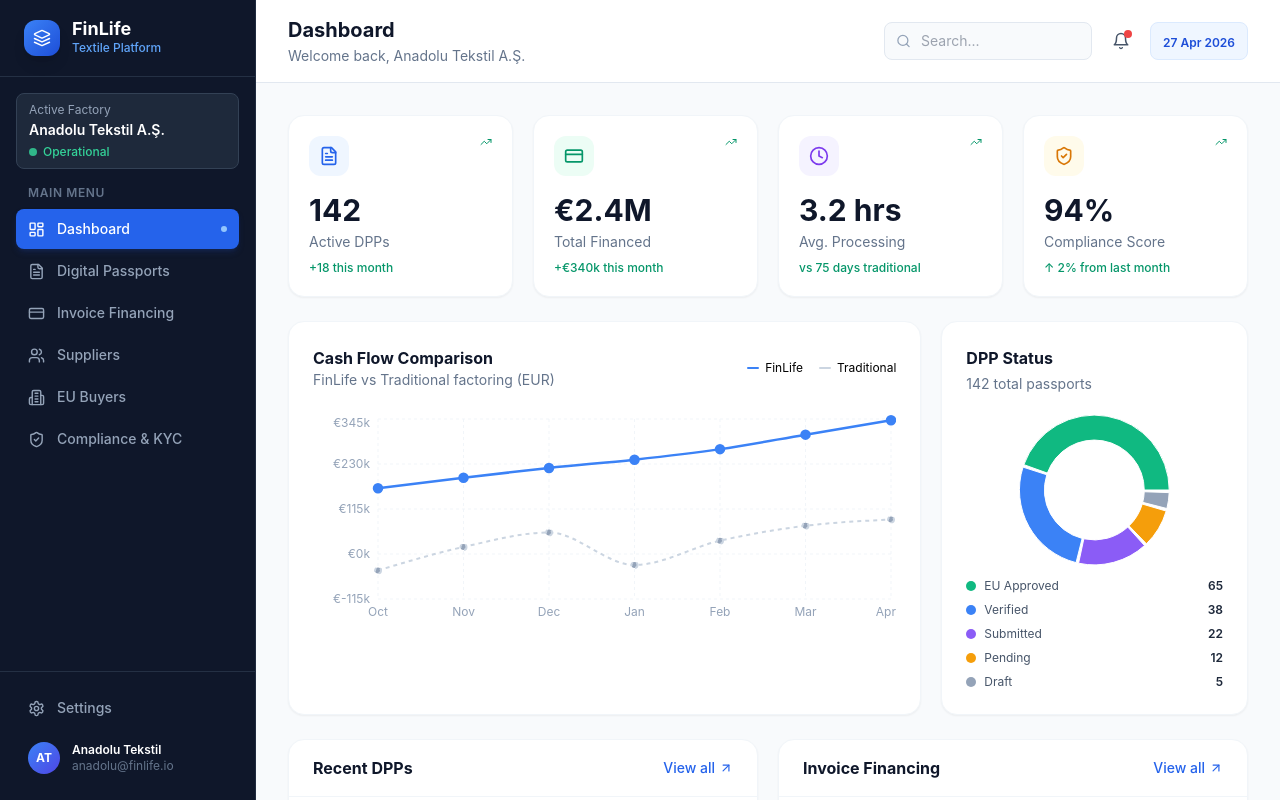
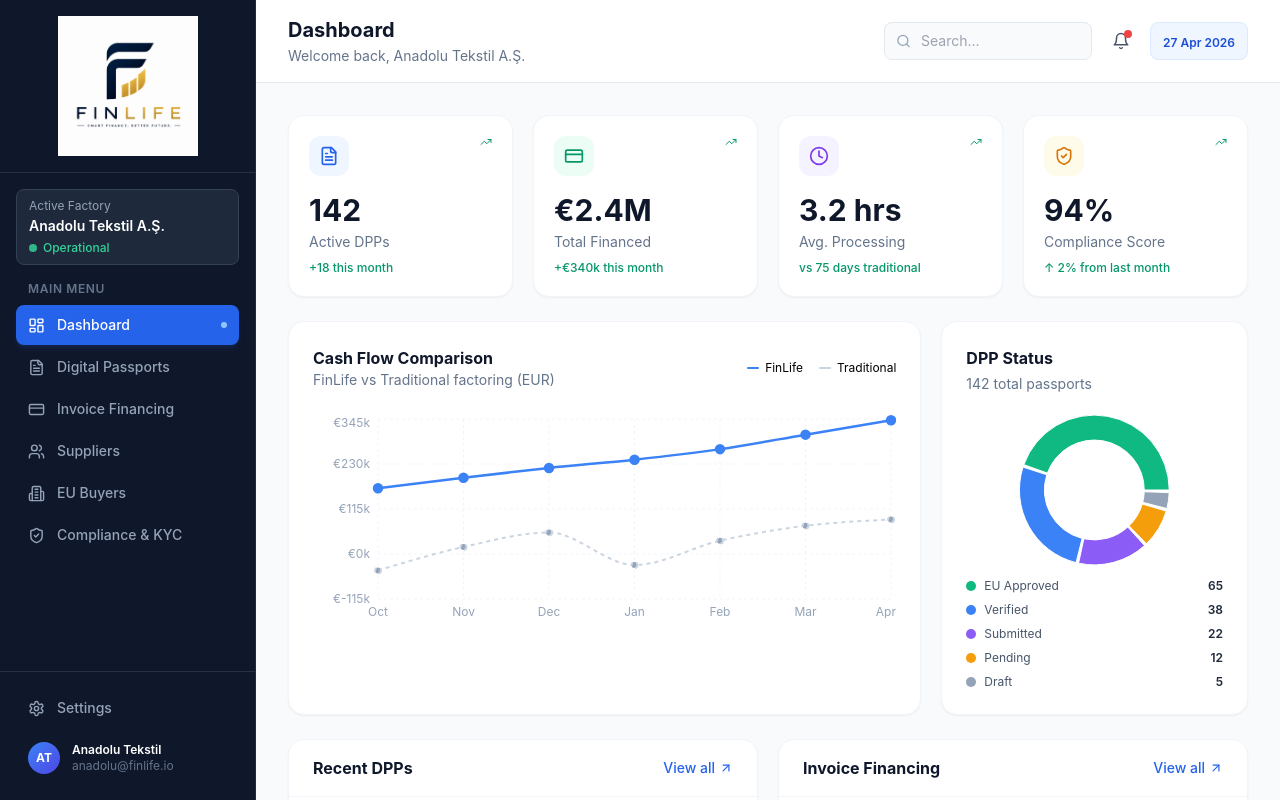
Before and after one commit to ChingizMammadov/Finlife, a Next.js app: page / in a window 1280 px wide. Shown: the top 800 px of the page. Built offline with nearby package versions, Linux system fonts and the light colour scheme.

Commit message:
Add FinLife logo to sidebar

```diff
--- a/src/components/Sidebar.tsx
+++ b/src/components/Sidebar.tsx
@@ -1,6 +1,7 @@
 'use client';
 import Link from 'next/link';
 import { usePathname } from 'next/navigation';
+import Image from 'next/image';
 import {
   LayoutDashboard, FileText, CreditCard, Users,
   Building2, ShieldCheck, BarChart3, Settings,
@@ -23,15 +24,16 @@ export default function Sidebar() {
   return (
     <aside className="fixed left-0 top-0 h-full w-64 bg-slate-900 flex flex-col z-20 border-r border-slate-700/50">
       {/* Logo */}
-      <div className="px-6 py-5 border-b border-slate-700/60">
-        <div className="flex items-center gap-3">
-          <div className="w-9 h-9 bg-gradient-to-br from-blue-500 to-blue-700 rounded-xl flex items-center justify-center shadow-lg">
-            <Layers size={18} className="text-white" />
-          </div>
-          <div>
-            <p className="text-white font-bold text-lg leading-none">FinLife</p>
-            <p className="text-blue-400 text-xs mt-0.5 font-medium">Textile Platform</p>
-          </div>
+      <div className="px-6 py-4 border-b border-slate-700/60">
+        <div className="flex items-center justify-center">
+          <Image
+            src="/logo_finlife.png"
+            alt="FinLife Logo"
+            width={140}
+            height={60}
+            className="object-contain"
+            priority
+          />
         </div>
       </div>
 
```
Also changed, not shown: public/logo_finlife.png (added).
